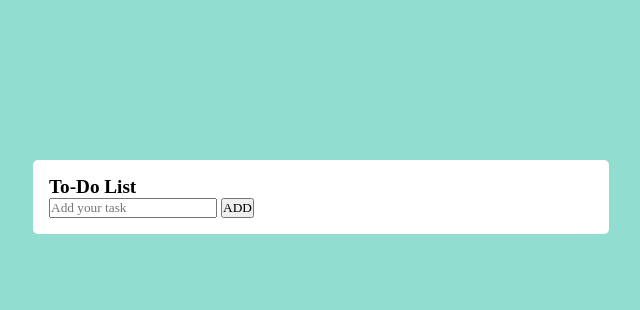
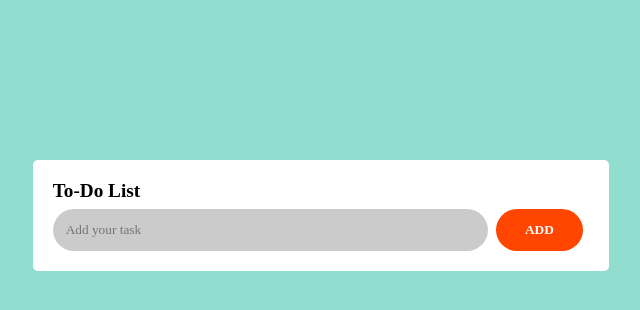
Before and after one commit to TanmayVidhate/Todo-List, a plain HTML site: page index.html in a window 1280 px wide. Shown: the whole page, without its empty margins (319-959 px from the left). Drawn offline with Linux system fonts and the light colour scheme.

Commit message:
add css for input and button

```diff
--- a/style.css
+++ b/style.css
@@ -22,4 +22,24 @@ body{
 .main-title{
     font-size: 1.5vw;
     font-weight: bold;
+    margin: 0.3vw;
 }
+
+input[type=text]{
+    margin: 0.3vw;
+    width: 80%;
+    padding: 1vw 1vw;
+    border: none;
+    border-radius: 50px;
+    background: rgb(203, 203, 203);
+}
+
+button{
+    padding: 1vw 1vw;
+    border-radius: 40px;
+    border: none;
+    width: 16%;
+    color: white;
+    font-weight: bold;
+    background-color: orangered;
+}
```
